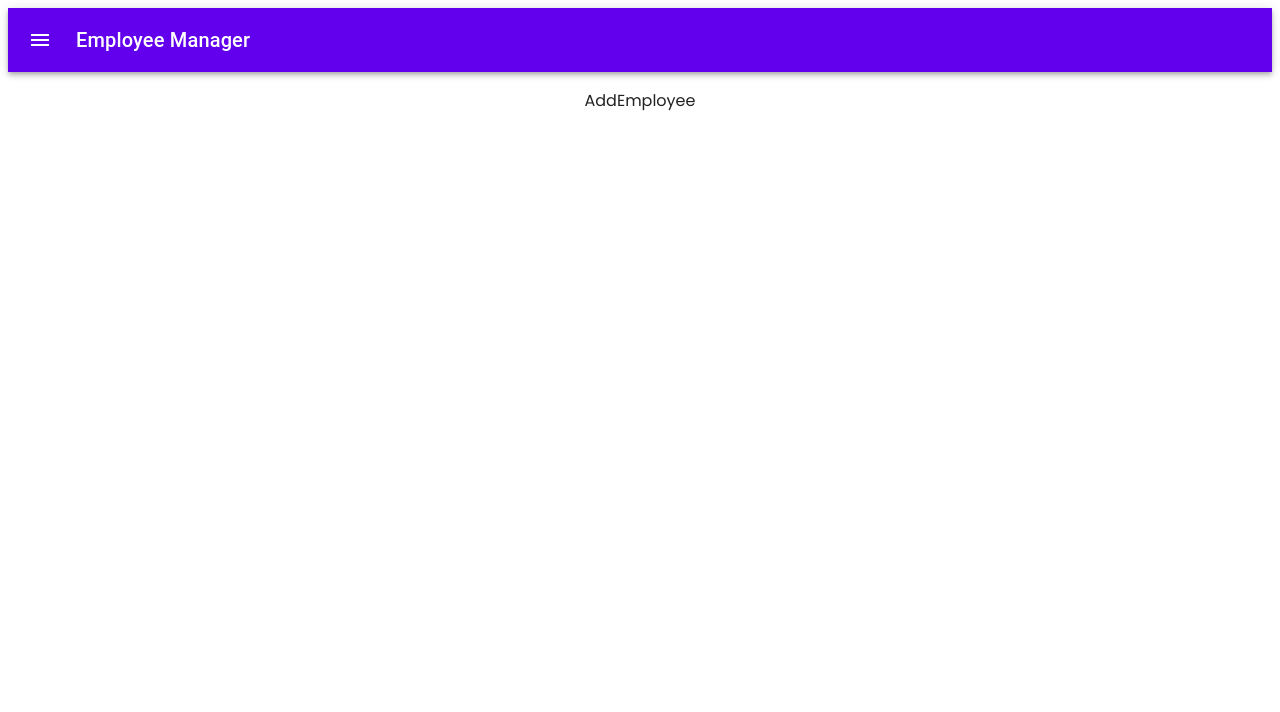
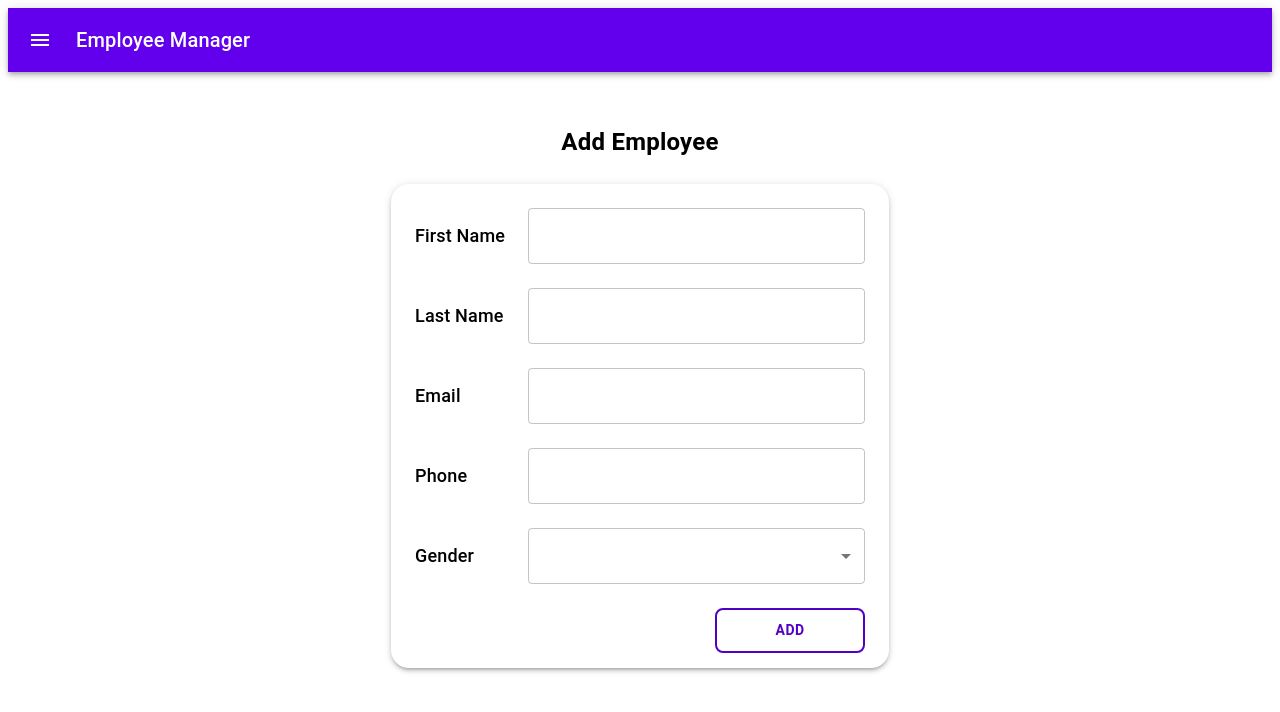
Before and after one commit to GathsaraH/web-swivel-em-system, a Next.js app: page /employee/add in a window 1280 px wide. Shown: the top 712 px of the page. Built offline with nearby package versions, Linux system fonts and the light colour scheme.

Commit message:
feat: complete add employee ui

```diff
--- a/src/app/employee/add/page.tsx
+++ b/src/app/employee/add/page.tsx
@@ -1,4 +1,11 @@
+"use client"
+import AddEmployeeForm from "@/components/Employee/Add/AddEmployeeForm";
+
 const AddEmployee = (): JSX.Element => {
-  return <div>AddEmployee</div>;
+  return (
+    <div>
+      <AddEmployeeForm />
+    </div>
+  );
 };
 export default AddEmployee;
--- /dev/null
+++ b/src/components/Employee/Add/AddEmployeeForm.tsx
@@ -0,0 +1,116 @@
+"use client";
+import {
+  Box,
+  Button,
+  FormControl,
+  Grid,
+  InputLabel,
+  MenuItem,
+  Paper,
+  Select,
+  TextField,
+  Typography,
+} from "@mui/material";
+import { styled } from "@mui/material/styles";
+
+const RootBox = styled(Box)(({ theme }) => ({
+  display: "flex",
+  flexDirection: "column",
+  alignItems: "center",
+  justifyContent: "center",
+  width: "100%",
+  height: "100%",
+  marginTop: theme.spacing(3),
+}));
+const StyledFormBox = styled(Box)(({ theme }) => ({
+  display: "flex",
+  flexDirection: "row",
+  width: "450px",
+  justifyContent: "space-between",
+  alignItems: "center",
+  margin: theme.spacing(3),
+}));
+const StyledLabel = styled(InputLabel)(({ theme }) => ({
+  fontWeight: "500",
+  color: "black",
+  whiteSpace: "nowrap",
+  width: "150px",
+  fontSize: "18px",
+  fontStyle: "normal",
+  fontFamily: '"Roboto", "Helvetica", "Arial", sans-serif',
+}));
+const StyledTextInput = styled(TextField)(({ theme }) => ({
+  color: "black",
+}));
+const StyledPaper = styled(Paper)(({ theme }) => ({
+  borderRadius: "18px",
+}));
+const StyledTypo = styled(Typography)(({ theme }) => ({
+  fontWeight: "bold",
+  color: "black",
+  fontSize: "24px",
+  marginBottom: theme.spacing(3),
+}));
+const StyledButtonBox = styled(Box)(({ theme }) => ({
+  display: "flex",
+  justifyContent: "flex-end",
+  alignItems: "center",
+  borderRadius: "8px",
+  width: "100%",
+  height: "60px",
+}));
+
+const StyledButton = styled(Button)(({ theme }) => ({
+  borderRadius: "8px",
+  width: "150px",
+  height: "45px",
+  border: "2px solid #5100c5",
+  color: "#5100c5",
+  fontWeight: "bold",
+  marginRight: theme.spacing(3),
+  marginBottom: theme.spacing(2),
+}));
+const AddEmployeeForm = (): JSX.Element => {
+  return (
+    <RootBox>
+      <StyledTypo>Add Employee</StyledTypo>
+      <StyledPaper elevation={3}>
+        <Grid container spacing={2}>
+          <Grid item xs={12} md={6} lg={4}>
+            <StyledFormBox>
+              <StyledLabel>First Name</StyledLabel>
+              <StyledTextInput fullWidth type="string" />
+            </StyledFormBox>
+            <StyledFormBox>
+              <StyledLabel>Last Name</StyledLabel>
+              <StyledTextInput fullWidth type="string" />
+            </StyledFormBox>
+            <StyledFormBox>
+              <StyledLabel>Email</StyledLabel>
+              <StyledTextInput fullWidth type="string" />
+            </StyledFormBox>
+            <StyledFormBox>
+              <StyledLabel>Phone</StyledLabel>
+              <StyledTextInput fullWidth type="string" />
+            </StyledFormBox>
+            <StyledFormBox>
+              <StyledLabel>Gender</StyledLabel>
+              <Select
+                labelId="demo-simple-select-label"
+                id="demo-simple-select"
+                fullWidth
+              >
+                <MenuItem value={"male"}>Male</MenuItem>
+                <MenuItem value={"female"}>Female</MenuItem>
+              </Select>
+            </StyledFormBox>
+          </Grid>
+        </Grid>
+        <StyledButtonBox>
+          <StyledButton variant="outlined">ADD</StyledButton>
+        </StyledButtonBox>
+      </StyledPaper>
+    </RootBox>
+  );
+};
+export default AddEmployeeForm;
```
Also changed, not shown: src/app/employee/list/page.tsx (+4 -5 lines), src/components/Employee/List/ButtonSection.tsx (renamed from src/components/Employee/ButtonSection.tsx, +5 -3 lines), src/components/Employee/List/EmployeeDataGrid.tsx (renamed from src/components/Employee/EmployeeDataGrid.tsx), src/components/Employee/List/EmployeeTable.tsx (renamed from src/components/Employee/EmployeeTable.tsx).
